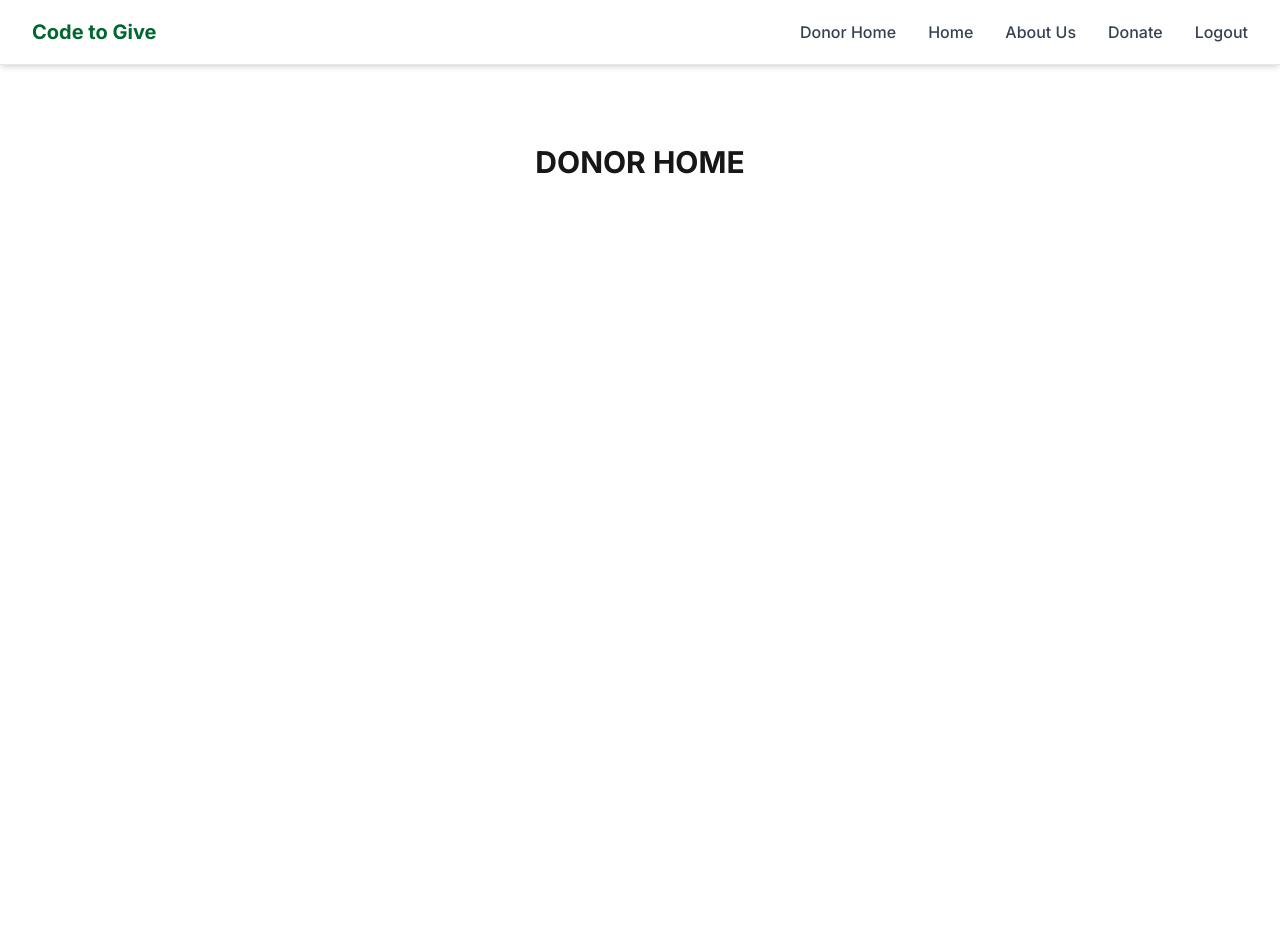
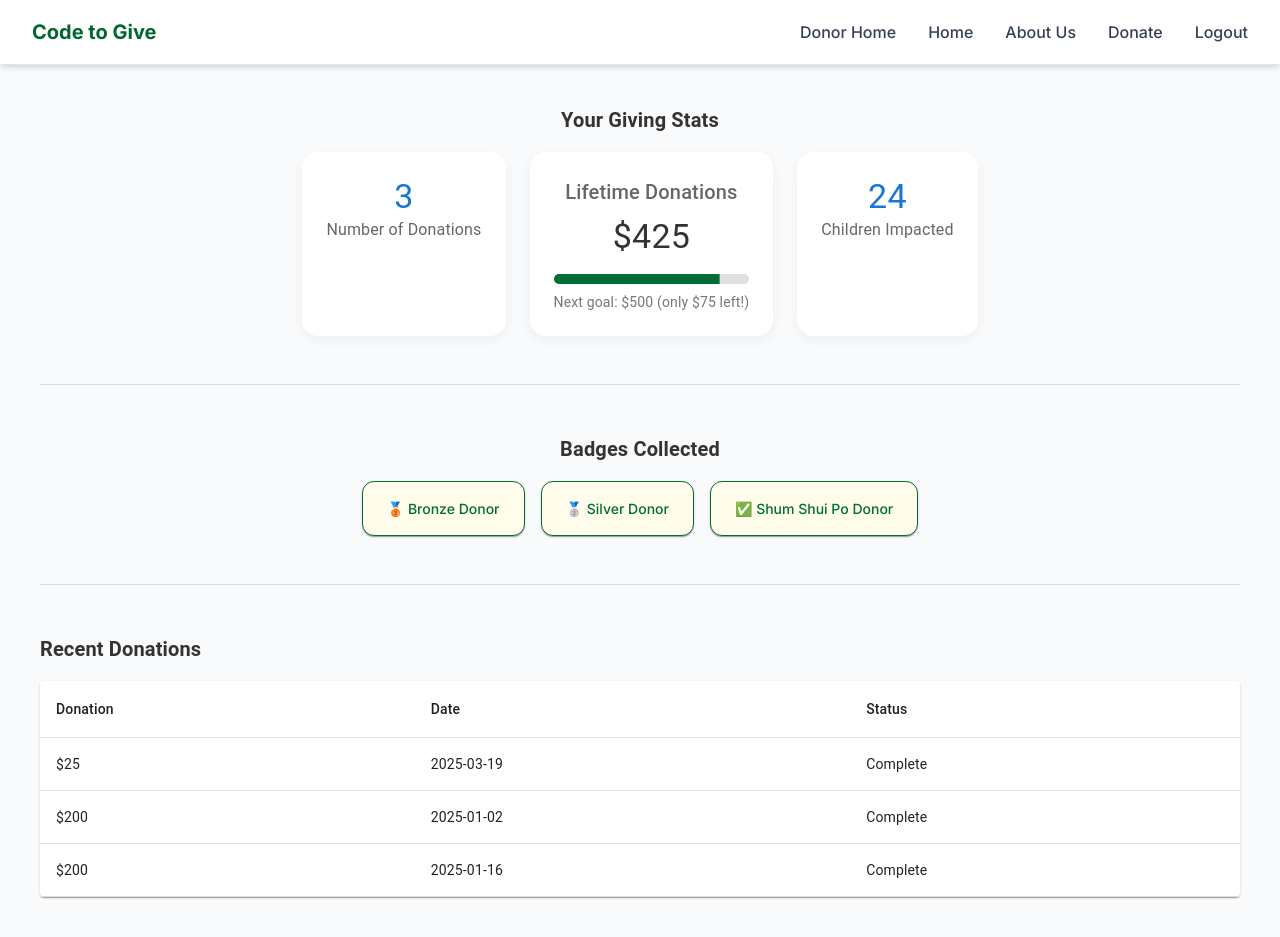
Before and after one commit to simei2k/code-to-give-2025, a Next.js app in the folder frontend/: page /donor-home in a window 1280 px wide. Before the commit the page ends 800 px from the top, so only its background shows below. Built offline with nearby package versions, Linux system fonts and the light colour scheme; no server answers; sample sign-in values are in the browser's storage.

Commit message:
donor home page, auth context and logout

```diff
--- a/frontend/app/donor-home/page.tsx
+++ b/frontend/app/donor-home/page.tsx
@@ -1,17 +1,249 @@
 "use client";
+import { useEffect, useState } from "react";
 import { useAuthState } from "react-firebase-hooks/auth";
 import { auth } from "@/lib/firebase";
+import {
+  Box,
+  Typography,
+  Paper,
+  Grid,
+  Divider,
+  Table,
+  TableBody,
+  TableCell,
+  TableHead,
+  TableRow,
+  LinearProgress,
+} from "@mui/material";
+import { styled } from "@mui/material/styles";
 
-export default function DonorHomePage() {
-  const [user] = useAuthState(auth);
+const PageWrapper = styled(Box)({
+  minHeight: "100vh",
+  backgroundColor: "#f9fafb",
+  padding: "40px",
+  fontFamily: "var(--font-inter), sans-serif",
+});
 
-  console.log({user});
+const StatCard = styled(Paper)({
+  padding: "24px",
+  borderRadius: "16px",
+  textAlign: "center",
+  backgroundColor: "#fff",
+  boxShadow: "0 4px 12px rgba(0,0,0,0.05)",
+  height: "100%",
+});
+
+export function AnimatedCounter({ value, duration = 1500 }: { value: number; duration?: number }) {
+  const [count, setCount] = useState(0);
+
+  useEffect(() => {
+    let start = 0;
+    const end = value;
+    if (end === 0) return;
+
+    const frameRate = 30;
+    const totalFrames = Math.round((duration / 1000) * frameRate);
+    const increment = end / totalFrames;
+    let frame = 0;
+
+    const timer = setInterval(() => {
+      frame++;
+      start += increment;
+      if (frame >= totalFrames) {
+        setCount(end);
+        clearInterval(timer);
+      } else {
+        setCount(Math.round(start));
+      }
+    }, 1000 / frameRate);
+
+    return () => clearInterval(timer);
+  }, [value, duration]);
+
+  return <span>{count}</span>;
+}
+
+export function AnimatedProgress({ value, duration = 1500 }: { value: number; duration?: number }) {
+  const [progress, setProgress] = useState(0);
+
+  useEffect(() => {
+    let start = 0;
+    const end = value;
+    const step = end / (duration / 20);
+
+    const timer = setInterval(() => {
+      start += step;
+      if (start >= end) {
+        setProgress(end);
+        clearInterval(timer);
+      } else {
+        setProgress(start);
+      }
+    }, 20);
+
+    return () => clearInterval(timer);
+  }, [value, duration]);
 
   return (
-    <>
-      <main className="pt-20">
-        <h1 className="text-3xl font-bold text-center">DONOR HOME</h1>
-      </main>
-    </>
+    <LinearProgress
+      variant="determinate"
+      value={progress}
+      sx={{
+        mt: 2,
+        height: 10,
+        borderRadius: 5,
+        backgroundColor: "#e0e0e0",
+        "& .MuiLinearProgress-bar": {
+          backgroundColor: "#006e34",
+        },
+      }}
+    />
   );
 }
+
+export default function DonorDashboard() {
+  const [user, loading] = useAuthState(auth);
+
+  useEffect(() => {
+    if (!loading && !user) {
+      window.location.href = "/login";
+    }
+  }, [user, loading]);
+
+  if (!user) return null;
+
+  const numberOfDonations = 3;
+  const totalDonated = 425;
+  const nextMilestone = 500;
+  const childrenImpacted = 24;
+
+  const badges = ["🥉 Bronze Donor", "🥈 Silver Donor"];
+  const regionBadges = ["✅ Shum Shui Po Donor"];
+
+  const donationHistory = [
+    { amount: 25, date: "2025-03-19", status: "Complete" },
+    { amount: 200, date: "2025-01-02", status: "Complete" },
+    { amount: 200, date: "2025-01-16", status: "Complete" },
+  ];
+
+  return (
+    <PageWrapper>
+      {/* Giving Stats */}
+      <Typography
+        variant="h6"
+        sx={{ fontWeight: "bold", mb: 2, color: "#333", textAlign: "center" }}
+      >
+        Your Giving Stats
+      </Typography>
+
+      <Box sx={{ display: "flex", justifyContent: "center", width: "100%" }}>
+        <Grid container spacing={3} sx={{ mb: 6, maxWidth: "1000px" }}>
+          <Grid item xs={12} md={4}>
+            <StatCard>
+              <Typography variant="h4" color="primary">
+                <AnimatedCounter value={numberOfDonations} />
+              </Typography>
+              <Typography variant="body1" color="textSecondary">
+                Number of Donations
+              </Typography>
+            </StatCard>
+          </Grid>
+
+          <Grid item xs={12} md={4}>
+            <StatCard>
+              <Typography variant="h6" color="textSecondary">
+                Lifetime Donations
+              </Typography>
+              <Typography variant="h4" sx={{ mt: 1, color: "#333" }}>
+                $<AnimatedCounter value={totalDonated} />
+              </Typography>
+              <AnimatedProgress value={(totalDonated / nextMilestone) * 100} />
+              <Typography variant="body2" sx={{ mt: 1, color: "#777" }}>
+                Next goal: ${nextMilestone} (only ${nextMilestone - totalDonated} left!)
+              </Typography>
+            </StatCard>
+          </Grid>
+
+          <Grid item xs={12} md={4}>
+            <StatCard>
+              <Typography variant="h4" color="primary">
+                <AnimatedCounter value={childrenImpacted} />
+              </Typography>
+              <Typography variant="body1" color="textSecondary">
+                Children Impacted
+              </Typography>
+            </StatCard>
+          </Grid>
+        </Grid>
+      </Box>
+
+      <Divider sx={{ mb: 6 }} />
+
+      {/* Badges Section */}
+      <Typography
+        variant="h6"
+        sx={{ fontWeight: "bold", mb: 2, color: "#333", textAlign: "center" }}
+      >
+        Badges Collected
+      </Typography>
+
+      <Box
+        sx={{
+          display: "flex",
+          justifyContent: "center",
+          width: "100%",
+          mb: 6,
+        }}
+      >
+        <Box sx={{ display: "flex", gap: 2, flexWrap: "wrap", maxWidth: "800px" }}>
+          {badges.concat(regionBadges).map((badge, i) => (
+            <Paper
+              key={i}
+              sx={{
+                px: 3,
+                py: 2,
+                borderRadius: "12px",
+                backgroundColor: "#fffcec",
+                border: "1px solid #006e34",
+                fontSize: "14px",
+                fontWeight: "500",
+                color: "#006e34",
+              }}
+            >
+              {badge}
+            </Paper>
+          ))}
+        </Box>
+      </Box>
+      <Divider sx={{ mb: 6 }} />
+
+      {/* Donation History */}
+      <Typography
+        variant="h6"
+        sx={{ fontWeight: "bold", mb: 2, color: "#333" }}
+      >
+        Recent Donations
+      </Typography>
+      <Paper sx={{ overflowX: "auto" }}>
+        <Table>
+          <TableHead>
+            <TableRow>
+              <TableCell>Donation</TableCell>
+              <TableCell>Date</TableCell>
+              <TableCell>Status</TableCell>
+            </TableRow>
+          </TableHead>
+          <TableBody>
+            {donationHistory.map((don, i) => (
+              <TableRow key={i}>
+                <TableCell>${don.amount}</TableCell>
+                <TableCell>{don.date}</TableCell>
+                <TableCell>{don.status}</TableCell>
+              </TableRow>
+            ))}
+          </TableBody>
+        </Table>
+      </Paper>
+    </PageWrapper>
+  );
+}
--- a/frontend/package.json
+++ b/frontend/package.json
@@ -10,6 +10,7 @@
   "dependencies": {
     "@emotion/react": "^11.14.0",
     "@emotion/styled": "^11.14.1",
+    "@mui/icons-material": "^7.3.1",
     "@mui/material": "^7.3.1",
     "firebase": "^12.1.0",
     "framer-motion": "^12.23.12",
```
Also changed, not shown: 1 other file (tests, documents, lock files or other folders).
